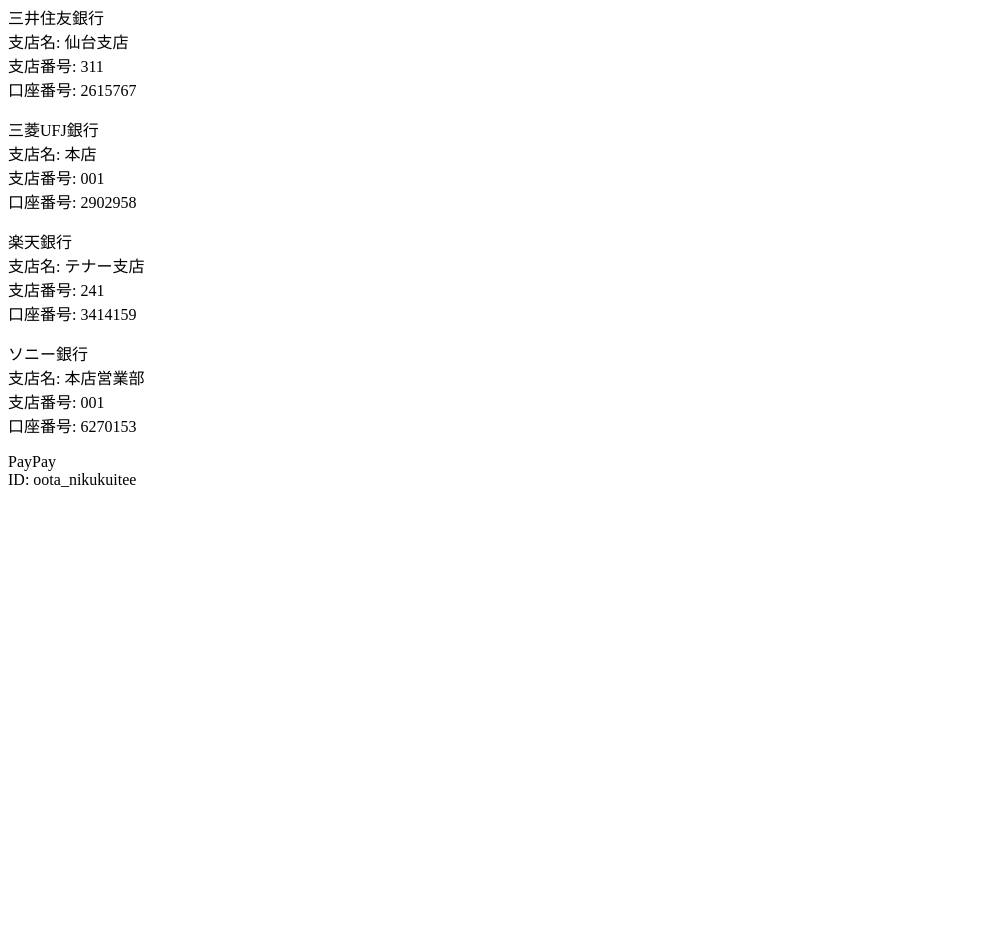
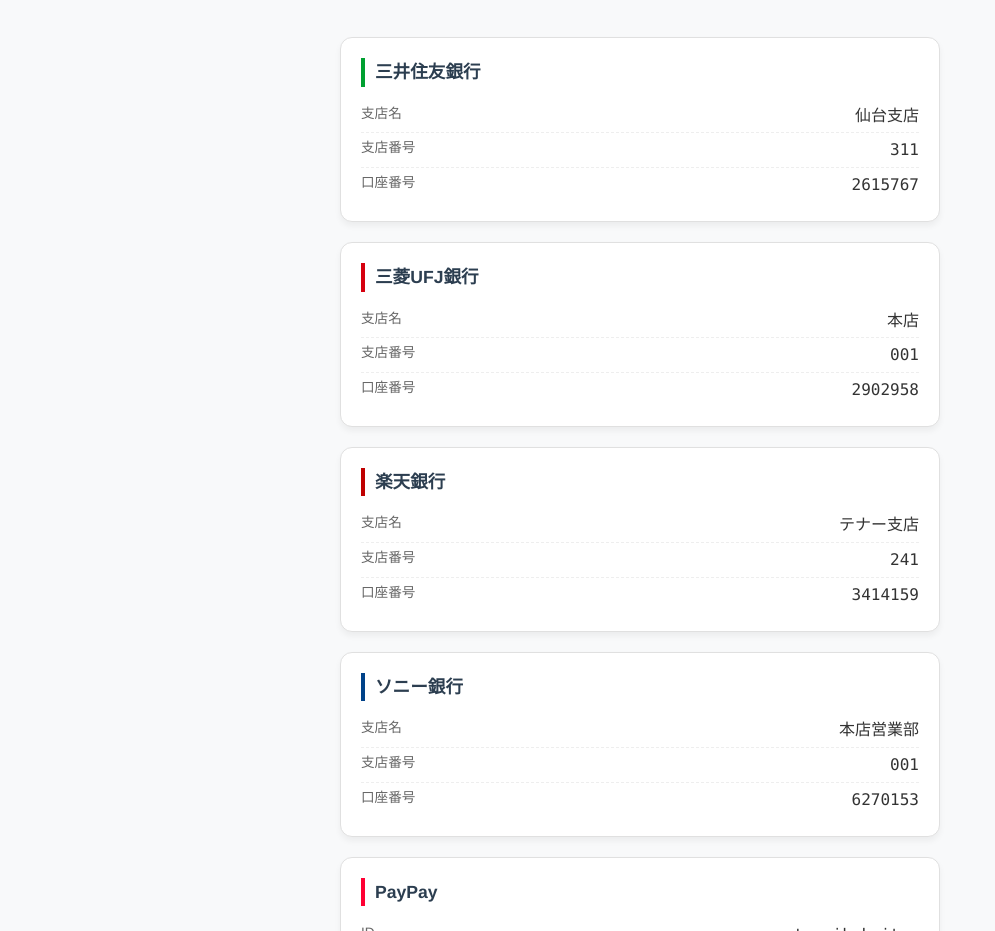
Before and after one commit to Iori-Oshima/Iori-Oshima.github.io, a plain HTML site: page payment/index.html in a window 1280 px wide. Shown: the part 84-1015 px from the top of the page, without its empty margins (0-995 px from the left). Before the commit the page ends 800 px from the top, so only its background shows below. Drawn offline with Linux system fonts and the light colour scheme.

Commit message:
feat: change payment page style

```diff
--- a/payment/index.html
+++ b/payment/index.html
@@ -1,43 +1,264 @@
 <!DOCTYPE html>
 <html lang="ja">
+
 <head>
-    <meta charset="UTF-8" />
+  <meta charset="UTF-8">
+  <meta name="viewport" content="width=device-width, initial-scale=1.0">
   <title>送金手段</title>
+  <style>
+    :root {
+      --primary-color: #2c3e50;
+      --bg-color: #f8f9fa;
+      --card-bg: #ffffff;
+      --text-main: #333333;
+      --text-sub: #666666;
+      --border-color: #e0e0e0;
+      --accent-color: #3498db;
+    }
+
+    body {
+      font-family: "Helvetica Neue", Arial, "Hiragino Kaku Gothic ProN", "Hiragino Sans", Meiryo, sans-serif;
+      background-color: var(--bg-color);
+      color: var(--text-main);
+      line-height: 1.6;
+      margin: 0;
+      padding: 20px;
+      display: flex;
+      justify-content: center;
+    }
+
+    .container {
+      max-width: 600px;
+      width: 100%;
+    }
+
+    header {
+      text-align: center;
+      margin-bottom: 30px;
+    }
+
+    h1 {
+      font-size: 1.5rem;
+      color: var(--primary-color);
+      margin-bottom: 10px;
+      border-bottom: 2px solid var(--accent-color);
+      display: inline-block;
+      padding-bottom: 5px;
+    }
+
+    .notice {
+      font-size: 0.9rem;
+      color: var(--text-sub);
+      margin-bottom: 20px;
+      text-align: center;
+    }
+
+    .card-grid {
+      display: grid;
+      gap: 20px;
+    }
+
+    .card {
+      background: var(--card-bg);
+      border-radius: 12px;
+      padding: 20px;
+      box-shadow: 0 4px 6px rgba(0, 0, 0, 0.05);
+      border: 1px solid var(--border-color);
+      transition: transform 0.2s ease;
+    }
+
+    .card:hover {
+      transform: translateY(-2px);
+      box-shadow: 0 6px 12px rgba(0, 0, 0, 0.1);
+    }
+
+    .bank-name {
+      font-weight: bold;
+      font-size: 1.1rem;
+      color: var(--primary-color);
+      margin-bottom: 12px;
+      display: flex;
+      align-items: center;
+      border-left: 4px solid var(--accent-color);
+      padding-left: 10px;
+    }
+
+    .info-row {
+      display: flex;
+      justify-content: space-between;
+      padding: 4px 0;
+      border-bottom: 1px dashed #eee;
+    }
+
+    .info-row:last-child {
+      border-bottom: none;
+    }
+
+    .label {
+      color: var(--text-sub);
+      font-size: 0.85rem;
+      flex-shrink: 0;
+      width: 80px;
+    }
+
+    .value {
+      font-family: "SF Mono", "Monaco", "Inconsolata", monospace;
+      font-weight: 500;
+      color: var(--text-main);
+      text-align: right;
+      word-break: break-all;
+    }
+
+    .copy-btn {
+      background: none;
+      border: 1px solid var(--accent-color);
+      color: var(--accent-color);
+      border-radius: 4px;
+      padding: 2px 8px;
+      font-size: 0.7rem;
+      cursor: pointer;
+      margin-left: 8px;
+      transition: all 0.2s;
+    }
+
+    .copy-btn:hover {
+      background: var(--accent-color);
+      color: white;
+    }
+
+    /* Bank specific colors */
+    .smbc {
+      --accent-color: #00a031;
+    }
+
+    .mufg {
+      --accent-color: #d6000f;
+    }
+
+    .rakuten {
+      --accent-color: #bf0000;
+    }
+
+    .sony {
+      --accent-color: #004289;
+    }
+
+    .paypay {
+      --accent-color: #ff0033;
+    }
+
+    footer {
+      margin-top: 40px;
+      text-align: center;
+      font-size: 0.8rem;
+      color: var(--text-sub);
+    }
+
+    @media (max-width: 480px) {
+      body {
+        padding: 15px;
+      }
+
+      .card {
+        padding: 15px;
+      }
+
+      h1 {
+        font-size: 1.3rem;
+      }
+    }
+  </style>
 </head>
+
 <body>
+  <div class="container">
+    <header>
       <h1>送金手段</h1>
+    </header>
 
-    <p>
-      三井住友銀行<br />
-      支店名: 仙台支店<br />
-      支店番号: 311<br />
-      口座番号: 2615767
-    </p>
+    <div class="card-grid">
+      <!-- 三井住友銀行 -->
+      <div class="card smbc">
+        <div class="bank-name">三井住友銀行</div>
+        <div class="info-row">
+          <span class="label">支店名</span>
+          <span class="value">仙台支店</span>
+        </div>
+        <div class="info-row">
+          <span class="label">支店番号</span>
+          <span class="value">311</span>
+        </div>
+        <div class="info-row">
+          <span class="label">口座番号</span>
+          <span class="value">2615767</span>
+        </div>
+      </div>
 
-    <p>
-      三菱UFJ銀行<br />
-      支店名: 本店<br />
-      支店番号: 001<br />
-      口座番号: 2902958
-    </p>
+      <!-- 三菱UFJ銀行 -->
+      <div class="card mufg">
+        <div class="bank-name">三菱UFJ銀行</div>
+        <div class="info-row">
+          <span class="label">支店名</span>
+          <span class="value">本店</span>
+        </div>
+        <div class="info-row">
+          <span class="label">支店番号</span>
+          <span class="value">001</span>
+        </div>
+        <div class="info-row">
+          <span class="label">口座番号</span>
+          <span class="value">2902958</span>
+        </div>
+      </div>
 
-    <p>
-      楽天銀行<br />
-      支店名: テナー支店<br />
-      支店番号: 241<br />
-      口座番号: 3414159
-    </p>
+      <!-- 楽天銀行 -->
+      <div class="card rakuten">
+        <div class="bank-name">楽天銀行</div>
+        <div class="info-row">
+          <span class="label">支店名</span>
+          <span class="value">テナー支店</span>
+        </div>
+        <div class="info-row">
+          <span class="label">支店番号</span>
+          <span class="value">241</span>
+        </div>
+        <div class="info-row">
+          <span class="label">口座番号</span>
+          <span class="value">3414159</span>
+        </div>
+      </div>
 
-    <p>
-      ソニー銀行<br />
-      支店名: 本店営業部<br />
-      支店番号: 001<br />
-      口座番号: 6270153
-    </p>
+      <!-- ソニー銀行 -->
+      <div class="card sony">
+        <div class="bank-name">ソニー銀行</div>
+        <div class="info-row">
+          <span class="label">支店名</span>
+          <span class="value">本店営業部</span>
+        </div>
+        <div class="info-row">
+          <span class="label">支店番号</span>
+          <span class="value">001</span>
+        </div>
+        <div class="info-row">
+          <span class="label">口座番号</span>
+          <span class="value">6270153</span>
+        </div>
+      </div>
 
-    <p>
-      PayPay<br />
-      ID: oota_nikukuitee
-    </p>
+      <!-- PayPay -->
+      <div class="card paypay">
+        <div class="bank-name">PayPay</div>
+        <div class="info-row">
+          <span class="label">ID</span>
+          <span class="value">oota_nikukuitee</span>
+        </div>
+      </div>
+    </div>
+
+    <footer>
+      <p>&copy; 2026 Payment Info</p>
+    </footer>
+  </div>
 </body>
+
 </html>
```
Lines whose indentation alone changed are shown as unchanged.
